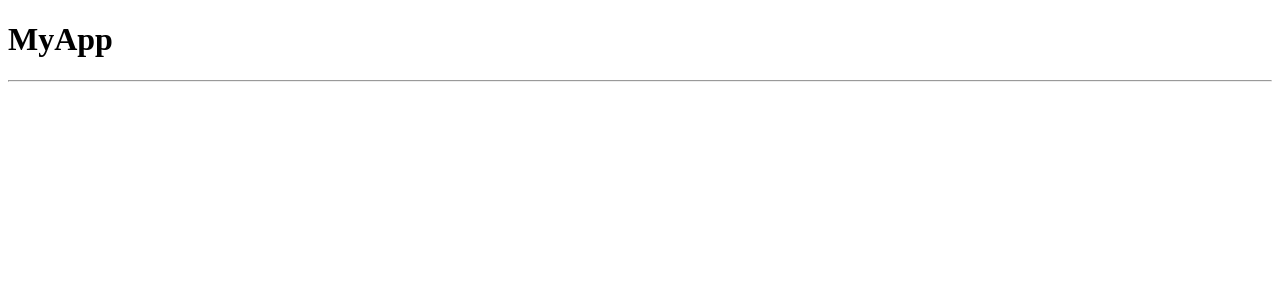
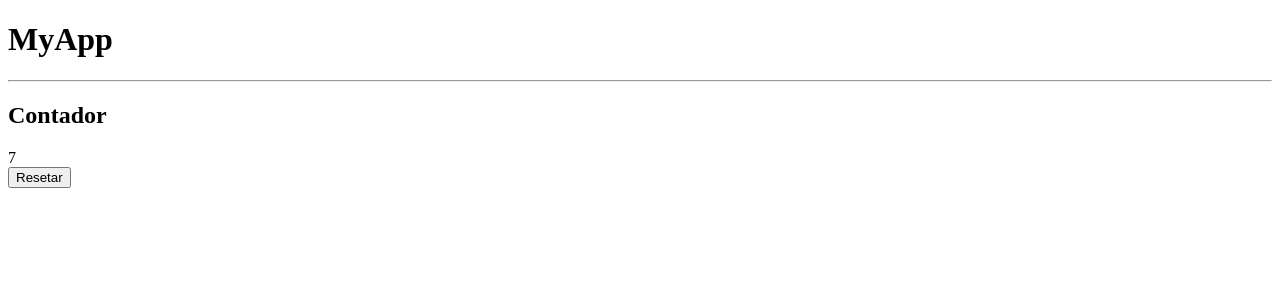
Before and after one commit to CaioCroccia/angular_treinando, an Angular app: page / in a window 1280 px wide. Shown: the top 300 px of the page. Built offline with nearby package versions, Linux system fonts and the light colour scheme.

Commit message:
3 files modified

```diff
--- a/src/app/app.component.html
+++ b/src/app/app.component.html
@@ -1,2 +1,3 @@
 <h1>MyApp</h1>
 <hr />
+<app-caio-timer-component></app-caio-timer-component>
--- a/src/app/caio-timer-component/caio-timer-component.component.html
+++ b/src/app/caio-timer-component/caio-timer-component.component.html
@@ -1,2 +1,3 @@
 <h2>Contador</h2>
 <div>{{ counter  }}</div>
+<button (click)="ResetCounter()">Resetar</button>
--- a/src/app/caio-timer-component/caio-timer-component.component.ts
+++ b/src/app/caio-timer-component/caio-timer-component.component.ts
@@ -17,4 +17,8 @@ export class CaioTimerComponentComponent implements OnInit {
     this.counter = this.counter + 1;
   }, 1000);
 
+  ResetCounter(){
+    this.counter = 0;
+  }
+
 }
```
